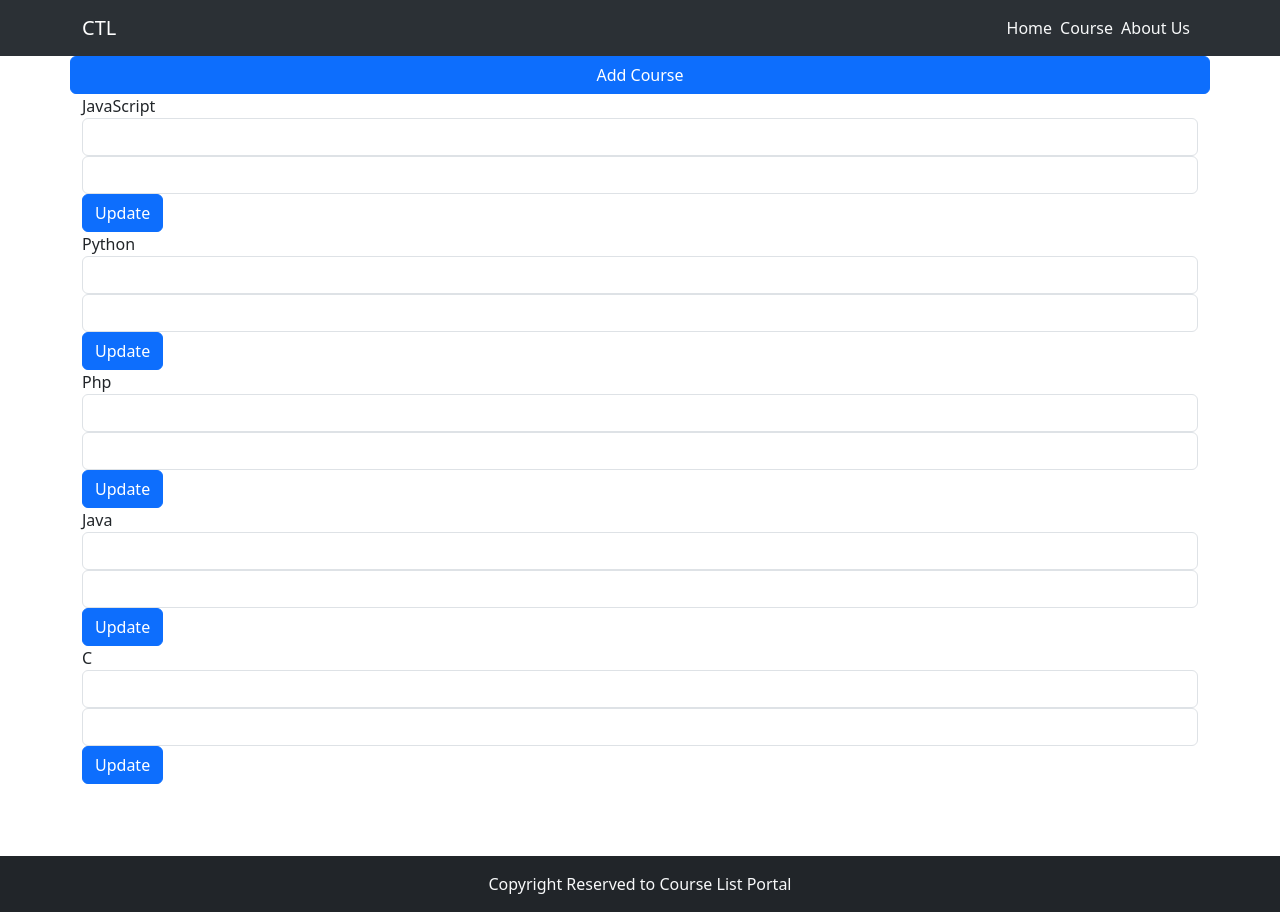
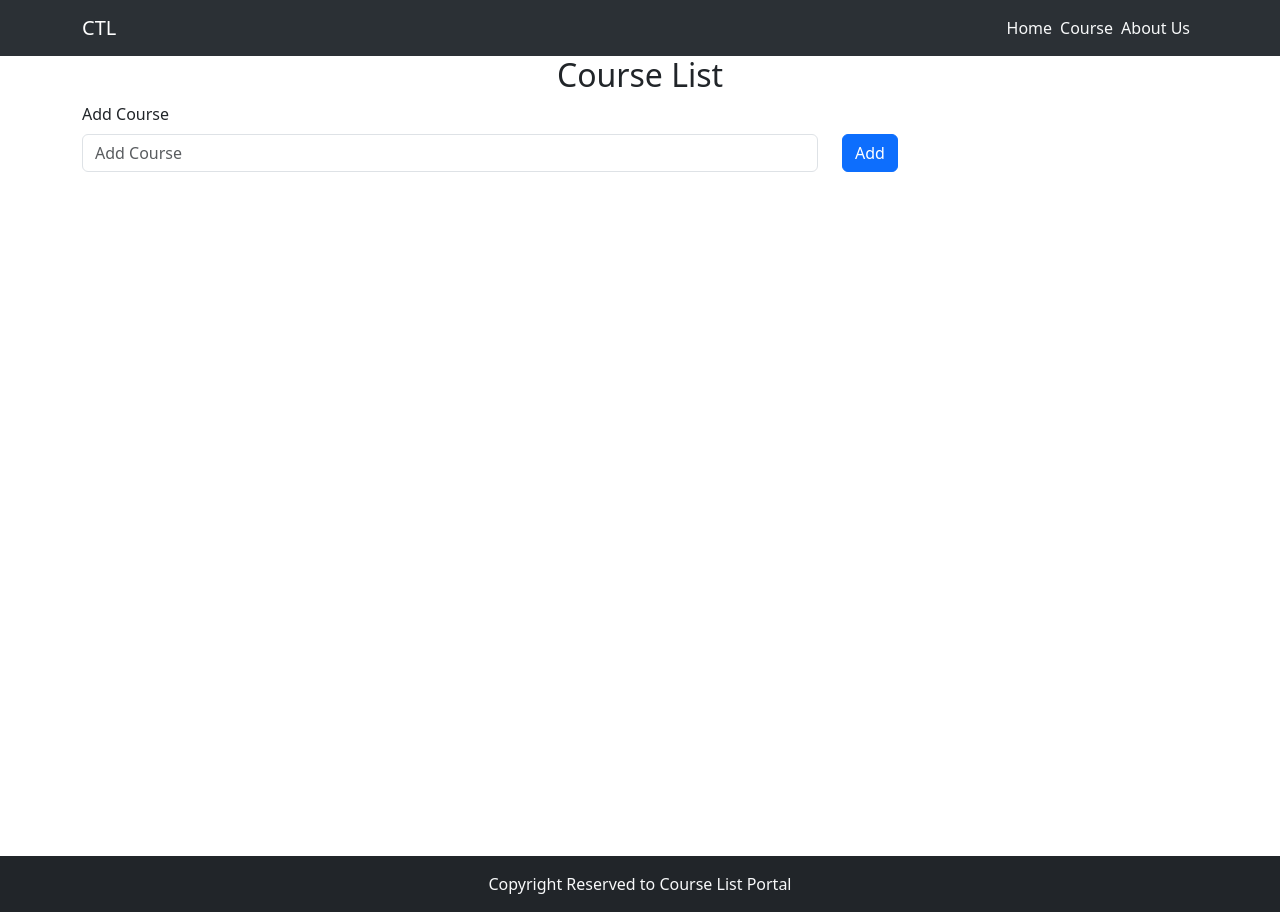
Before and after one commit to Basil-jiji/CoursePortal, a React (Create React App) app: page /admin in a window 1280 px wide. Built offline with nearby package versions, Linux system fonts and the light colour scheme.

Commit message:
Add, Delete, Update Courses

```diff
--- a/package.json
+++ b/package.json
@@ -12,6 +12,7 @@
     "react-dom": "^18.2.0",
     "react-router-dom": "^6.14.1",
     "react-scripts": "5.0.1",
+    "uuid": "^9.0.0",
     "web-vitals": "^2.1.4"
   },
   "scripts": {
--- a/src/App.js
+++ b/src/App.js
@@ -6,6 +6,7 @@ import HomePage from './components/HomePage'
 import CoursePage from './components/CoursePage'
 import AboutPage from './components/AboutPage'
 import AdminPage from './components/AdminPage'
+import CourseWrapper from './components/Admin/CourseWrapper'
 
 const App = () => {
   return (
@@ -16,7 +17,7 @@ const App = () => {
           <Route path='/' element={<HomePage />} />
           <Route path='/course' element={<CoursePage />} />
           <Route path='/about' element={<AboutPage />} />
-          <Route path='/admin' element={<AdminPage />} />
+          <Route path='/admin' element={<CourseWrapper />} />
         </Routes>
       </main>
       <Footer />
--- /dev/null
+++ b/src/components/Admin/Course.js
@@ -0,0 +1,30 @@
+import React, { useState } from 'react'
+import { Button, Col, Container, Row } from 'react-bootstrap'
+
+const Course = ({ task, deleteCourse, editCourse }) => {
+  return (
+    <>
+      <Container>
+        <div className='course'>
+          <p>{task.task}</p>
+          <Row>
+            <Col>
+              <Button onClick={() => editCourse(task.id)}>Edit</Button>
+            </Col>
+            <Col>
+              <Button
+                onClick={() => {
+                  deleteCourse(task.id)
+                }}
+              >
+                Delete
+              </Button>
+            </Col>
+          </Row>
+        </div>
+      </Container>
+    </>
+  )
+}
+
+export default Course
--- /dev/null
+++ b/src/components/Admin/CourseForm.js
@@ -0,0 +1,43 @@
+import React, { useState } from 'react'
+import { Button, Col, Container, Form, Row } from 'react-bootstrap'
+
+const CourseForm = ({ addCourse }) => {
+  const [value, setValue] = useState('')
+
+  const handleSubmit = (e) => {
+    e.preventDefault()
+
+    addCourse(value)
+
+    setValue('')
+  }
+  return (
+    <>
+      <Container>
+        <Form className='' onSubmit={handleSubmit}>
+          <Form.Group className='mb-3'>
+            <Row>
+              <Form.Label>Add Course</Form.Label>
+              <Col md={8}>
+                <Form.Control
+                  type='text'
+                  className=''
+                  placeholder='Add Course'
+                  onChange={(e) => setValue(e.target.value)}
+                  value={value}
+                />
+              </Col>
+              <Col>
+                <Button type='submit' className='btn'>
+                  Add
+                </Button>
+              </Col>
+            </Row>
+          </Form.Group>
+        </Form>
+      </Container>
+    </>
+  )
+}
+
+export default CourseForm
--- /dev/null
+++ b/src/components/Admin/CourseWrapper.js
@@ -0,0 +1,60 @@
+import React, { useState } from 'react'
+import courses from '../../courses'
+import CourseForm from './CourseForm'
+import Course from './Course'
+import { v4 as uuidv4 } from 'uuid'
+import EditCourse from './EditCourse'
+uuidv4()
+
+const CourseWrapper = () => {
+  const [courses, setCourses] = useState([])
+
+  const addCourse = (course) => {
+    setCourses([...courses, { id: uuidv4(), task: course, isEditing: false }])
+    console.log(courses)
+  }
+
+  const deleteCourse = (id) => {
+    setCourses(courses.filter((course) => course.id !== id))
+  }
+
+  const editCourse = (id) => {
+    setCourses(
+      courses.map((course) =>
+        course.id === id ? { ...course, isEditing: !course.isEditing } : course
+      )
+    )
+  }
+
+  const editTask = (task, id) => {
+    setCourses(
+      courses.map((course) =>
+        course.id === id
+          ? { ...course, task, isEditing: !course.isEditing }
+          : course
+      )
+    )
+  }
+  return (
+    <>
+      <div>
+        <h2 className='text-center'>Course List</h2>
+        <CourseForm addCourse={addCourse} />
+        {courses.map((course, index) =>
+          course.isEditing ? (
+            <EditCourse editCourse={editTask} task={course} />
+          ) : (
+            <Course
+              task={course}
+              key={index}
+              deleteCourse={deleteCourse}
+              editCourse={editCourse}
+            />
+          )
+        )}
+      </div>
+    </>
+  )
+}
+
+export default CourseWrapper
--- /dev/null
+++ b/src/components/Admin/EditCourse.js
@@ -0,0 +1,38 @@
+import React, { useState } from 'react'
+import { Button, Col, Container, Form, Row } from 'react-bootstrap'
+
+const EditCourse = ({ editCourse, task }) => {
+  const [value, setValue] = useState('')
+
+  const handleSubmit = (e) => {
+    e.preventDefault()
+
+    editCourse(value, task.id)
+
+    setValue('')
+  }
+  return (
+    <Container>
+        <Form className='form' onSubmit={handleSubmit}>
+      <Row>
+          <Col>
+            <Form.Control
+              type='text'
+              className='input'
+              placeholder='Update Course'
+              onChange={(e) => setValue(e.target.value)}
+              value={value}
+            />
+          </Col>
+          <Col>
+            <Button type='submit' className='btn'>
+              Update Course
+            </Button>
+          </Col>
+      </Row>
+        </Form>
+    </Container>
+  )
+}
+
+export default EditCourse
```
Also changed, not shown: 1 other file (tests, documents, lock files or other folders).
